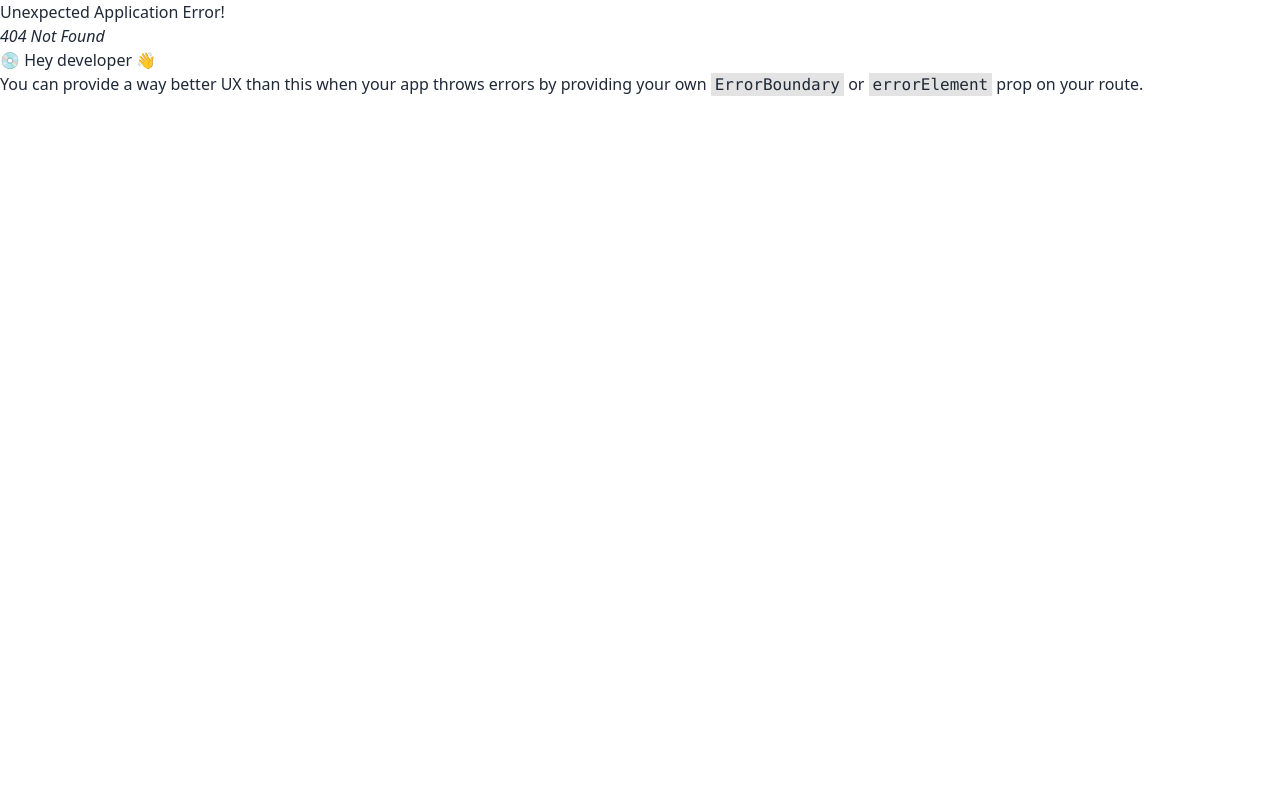
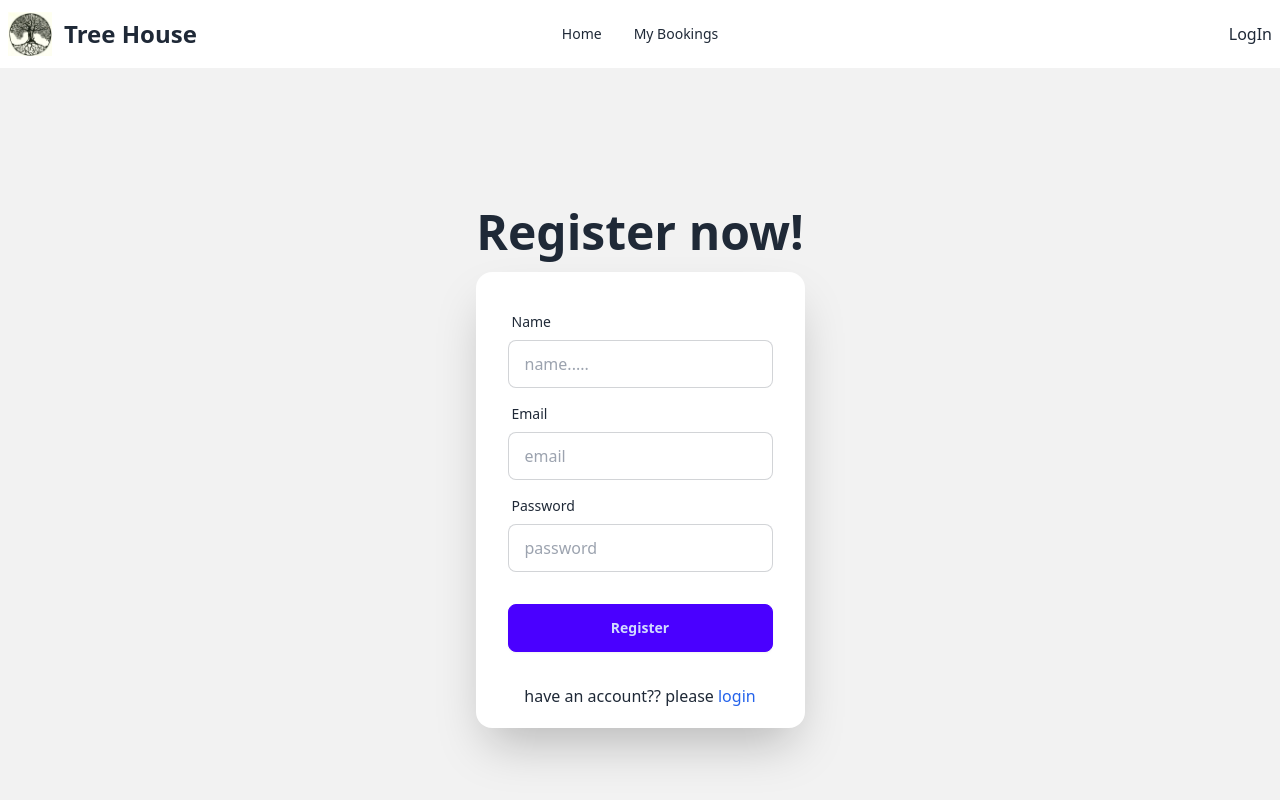
Before and after one commit to JiJetu/Hotel-Management-System, a React (Vite) app in the folder client/: page /register in a window 1280 px wide. Before the commit this address had no page. Shown: the top 800 px of the page. Built offline with nearby package versions, Linux system fonts and the light colour scheme.

Commit message:
created login and register page

```diff
--- a/client/src/Navbar/Navbar.jsx
+++ b/client/src/Navbar/Navbar.jsx
@@ -1,5 +1,6 @@
 import { Link, NavLink } from "react-router-dom"
 import logo from '../../img/t.png'
+import './navbar.css'
 
 const Navbar = () => {
 
@@ -35,7 +36,7 @@ const Navbar = () => {
                     </ul>
                 </div>
                 <div className="navbar-end">
-                    <a className="btn">Button</a>
+                    <NavLink className="" to='/login'><button>LogIn</button></NavLink>
                 </div>
             </div>
         </div>
--- /dev/null
+++ b/client/src/Navbar/navbar.css
@@ -0,0 +1,9 @@
+.active{
+    background-color: black;
+    padding-top: 4px;
+    padding-bottom: 4px;
+    padding-left: 8px;
+    padding-right: 8px;
+    color: white;
+    border-radius: 4px;
+}
--- a/client/src/pages/Home/Catagories/Catagories.jsx
+++ b/client/src/pages/Home/Catagories/Catagories.jsx
@@ -1,11 +1,13 @@
 import { useEffect, useState } from "react";
+import { GrNext } from 'react-icons/gr';
+import { Link } from "react-router-dom";
 
 const Catagories = () => {
 
     const [categories, setCategories] = useState([])
 
     useEffect(() => {
-        fetch('categories.json')
+        fetch('http://localhost:5000/categories')
             .then(res => res.json())
             .then(data => {
                 setCategories(data);
@@ -19,16 +21,18 @@ const Catagories = () => {
             <div className="grid grid-cols-1 md:grid-cols-2 lg:grid-cols-4 gap-4">
                 {
                     categories.map(category => (
-                        <div key={category.id}>
-                            <div className="card bg-base-100 shadow-xl">
-                                <figure><img src="https://daisyui.com/images/stock/photo-1606107557195-0e29a4b5b4aa.jpg" alt="Shoes" /></figure>
-                                <div className="card-body">
-                                    <h2 className="card-title">
-                                        {category.categories}
-                                    </h2>
-                                    <button></button>
+                        <div key={category._id}>
+                            <Link to={`/category/${category.path}`}>
+                                <div className="bg-base-100 hover:shadow-2xl h-72 border border-gray-300 rounded-2xl">
+                                    <figure className="w-full h-3/4"><img src={category.image} className="w-full h-full rounded-t-2xl" alt={category.categories} /></figure>
+                                    <div className="flex justify-between p-6">
+                                        <h2 className="card-title">
+                                            {category.categories}
+                                        </h2>
+                                        <button><GrNext className="text-2xl text-red-500"></GrNext ></button>
+                                    </div>
                                 </div>
-                            </div>
+                            </Link>
                         </div>
                     ))
                 }
--- /dev/null
+++ b/client/src/pages/Home/Catagories/Category/Category.jsx
@@ -0,0 +1,10 @@
+
+const Category = () => {
+    return (
+        <div>
+            <h1 className="text-5xl text-green-500 font-bold text-center">Category of </h1>
+        </div>
+    );
+};
+
+export default Category;
--- /dev/null
+++ b/client/src/pages/Home/LogIn/LogIn.jsx
@@ -0,0 +1,53 @@
+import { Link } from "react-router-dom";
+
+const LogIn = () => {
+
+    const handleSubmit = e => {
+        e.preventDefault();
+        const form = e.target;
+        const email = form.email.value;
+        const password = form.password.value;
+        const user = {email, password}
+        console.log(user);
+    }
+
+    return (
+        <div className="hero min-h-screen bg-base-200">
+            <div className="hero-content flex-col">
+                <div className="text-center lg:text-left">
+                    <h1 className="text-5xl font-bold">Login now!</h1>
+                </div>
+                <div className="card shrink-0 w-full max-w-sm shadow-2xl bg-base-100">
+                    <form onSubmit={handleSubmit} className="card-body">
+                        <div className="form-control">
+                            <label className="label">
+                                <span className="label-text">Email</span>
+                            </label>
+                            <input type="email"
+                                name="email"
+                                placeholder="email"
+                                className="input input-bordered" required />
+                        </div>
+                        <div className="form-control">
+                            <label className="label">
+                                <span className="label-text">Password</span>
+                            </label>
+                            <input type="password"
+                                name="password"
+                                placeholder="password"
+                                className="input input-bordered" required />
+                        </div>
+                        <div className="form-control mt-6">
+                            <input className="btn btn-primary" type="submit" value="Login" />
+                        </div>
+                    </form>
+                    <div className="text-center pb-5">
+                        new here!! <Link to='/register' className="text-blue-600">Register</Link> now
+                    </div>
+                </div>
+            </div>
+        </div>
+    );
+};
+
+export default LogIn;
--- /dev/null
+++ b/client/src/pages/Register/Register.jsx
@@ -0,0 +1,63 @@
+import { Link } from "react-router-dom";
+
+const Register = () => {
+
+    const handleSubmit = e => {
+        e.preventDefault();
+        const form = e.target;
+        const name = form.name.value;
+        const email = form.email.value;
+        const password = form.password.value;
+        const user = {name, email, password}
+        console.log(user);
+    }
+
+    return (
+        <div className="hero min-h-screen bg-base-200">
+            <div className="hero-content flex-col">
+                <div className="text-center lg:text-left">
+                    <h1 className="text-5xl font-bold">Register now!</h1>
+                </div>
+                <div className="card shrink-0 w-full max-w-sm shadow-2xl bg-base-100">
+                    <form onSubmit={handleSubmit} className="card-body">
+                        <div className="form-control">
+                            <label className="label">
+                                <span className="label-text">Name</span>
+                            </label>
+                            <input type="text"
+                                name="name"
+                                placeholder="name....."
+                                className="input input-bordered" required />
+                        </div>
+                        <div className="form-control">
+                            <label className="label">
+                                <span className="label-text">Email</span>
+                            </label>
+                            <input type="email"
+                                name="email"
+                                placeholder="email"
+                                className="input input-bordered" required />
+                        </div>
+                        <div className="form-control">
+                            <label className="label">
+                                <span className="label-text">Password</span>
+                            </label>
+                            <input type="password"
+                                name="password"
+                                placeholder="password"
+                                className="input input-bordered" required />
+                        </div>
+                        <div className="form-control mt-6">
+                            <input className="btn btn-primary" type="submit" value="Register" />
+                        </div>
+                    </form>
+                    <div className="text-center pb-5">
+                        have an account?? please <Link to='/login' className="text-blue-600">login</Link>
+                    </div>
+                </div>
+            </div>
+        </div>
+    );
+};
+
+export default Register;
```
Also changed, not shown: client/public/categories.json (+24 -24 lines), client/src/Router/router.jsx (+17 -2 lines).
